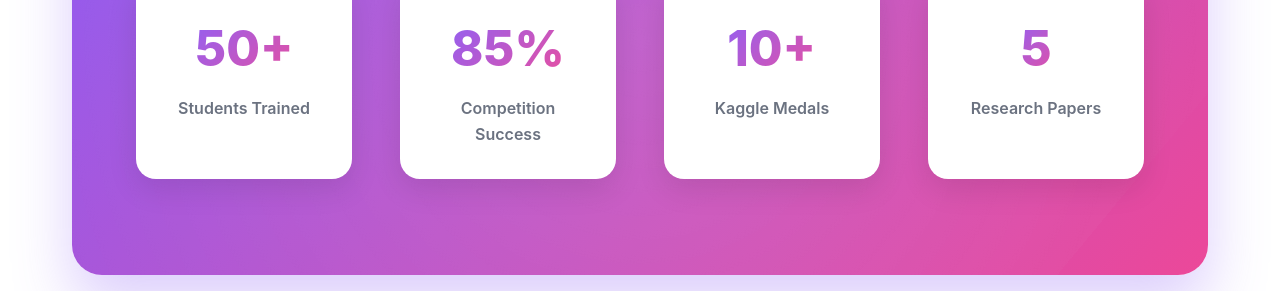
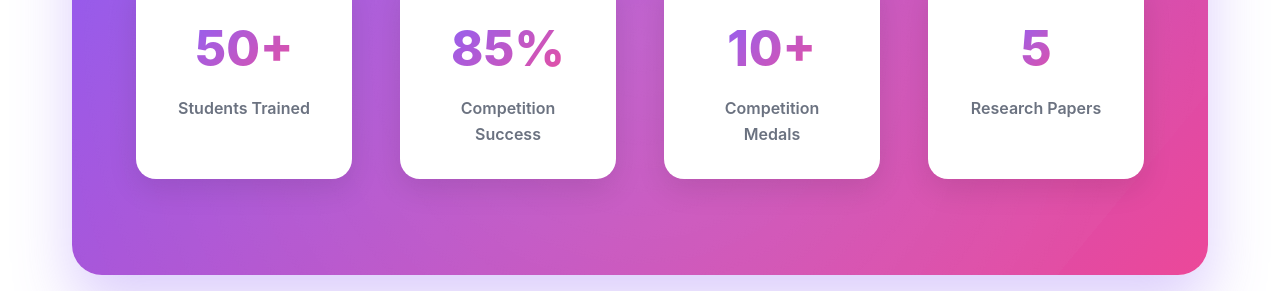
Before and after one commit to hangzhaosbu/aicoding, a Jekyll site: the page built from MachineLearning.md, in a window 1280 px wide and 900 px high, scrolled down 3591 px. Shown: the part 162-453 px from the top of the window. Built offline with Jekyll 4.4.1, drawn with Linux system fonts in a browser that asks for light colours.

Commit message:
Update MachineLearning.md

```diff
--- a/MachineLearning.md
+++ b/MachineLearning.md
@@ -1304,8 +1304,8 @@ description_zh: 掌握人工智能，征服竞赛与未来
     <div class="stat-item">
       <div class="stat-number">10+</div>
       <div class="stat-label">
-        <span class="en-content">Kaggle Medals</span>
-        <span class="zh-content">Kaggle奖牌</span>
+        <span class="en-content">Competition Medals</span>
+        <span class="zh-content">竞赛奖牌</span>
       </div>
     </div>
     <div class="stat-item">
```
